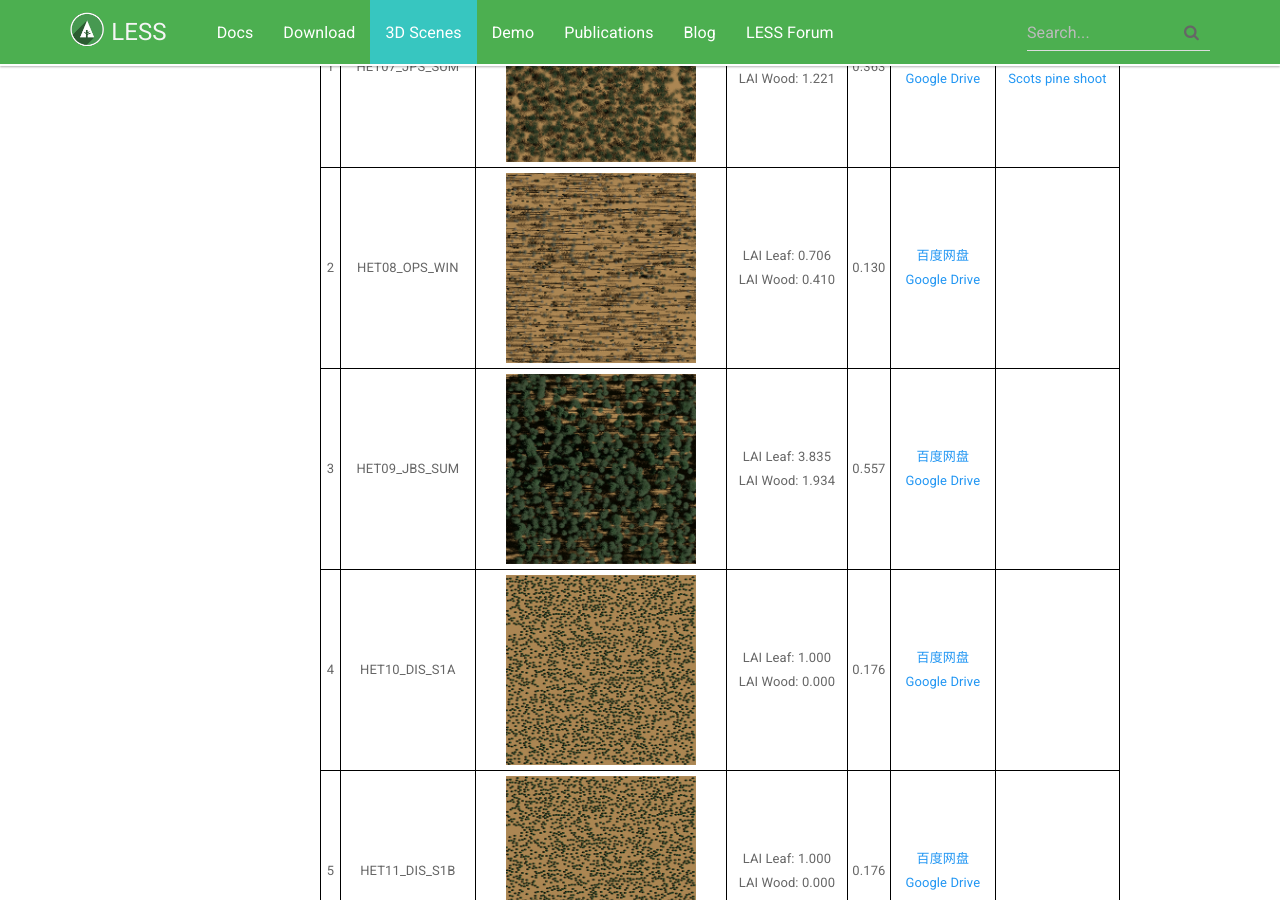
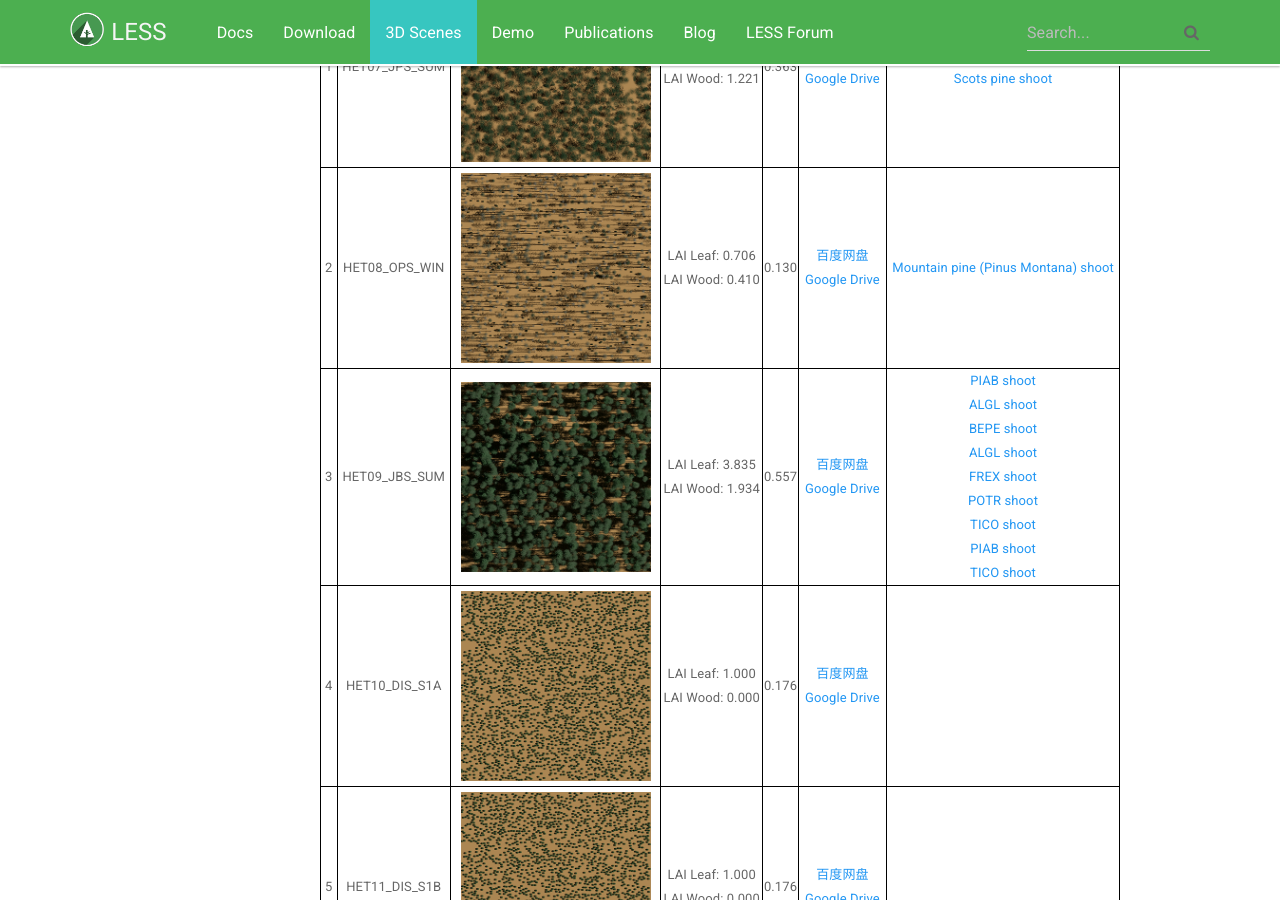
Before and after one commit to jianboqi/jianboqi.github.io, a Jekyll site: the page built from 3dscenes.md, in a window 1280 px wide and 900 px high, scrolled down 448 px. Built offline with Jekyll 4.4.1, drawn with Linux system fonts in a browser that asks for light colours; nearby versions of some CDN libraries.

Commit message:
Update 3dscenes.md

```diff
--- a/3dscenes.md
+++ b/3dscenes.md
@@ -29,8 +29,8 @@ table{
 |ID|Scene Name|Visual Image|LAI|FVC|Download link|Leaf Objects|
 |:-------------:|:-------------:|:-------------:|:-------------:|:-------------:|:-------------:|:-------------:|
 |1|HET07_JPS_SUM|<image width="200" height="200" src="http://lessrt.org/img/SCENE-FOREST-HET07_JPS_SUM.png"/>|LAI Leaf: 2.540<br/> LAI Wood: 1.221|0.363|[百度网盘](https://pan.baidu.com/s/10fH1z6HJdpjJ7wRbZBHoHg?pwd=sija)<br/>[Google Drive](https://drive.google.com/file/d/1vQ6rs2Ry59Qw23JfGlQ2esPgU6nz9Kn4/view?usp=sharing)|[Birch leaf](http://lessrt.org/Attachments/het07-bepeleaf0.obj) <br/> [Scots pine shoot](http://lessrt.org/Attachments/het07-shoot0.obj)|
-|2|HET08_OPS_WIN|<image width="200" height="200" src="http://lessrt.org/img/SCENE-FOREST-HET08_OPS_WIN.png"/>|LAI Leaf: 0.706<br/> LAI Wood: 0.410|0.130|[百度网盘](https://pan.baidu.com/s/1AKACKWy6pybF_6BRSAoHjA?pwd=ckvv)<br/>[Google Drive](https://drive.google.com/file/d/1JlF9U5DInkeICtXT0Rx6Bdcv_TZzVsf2/view?usp=sharing)|
-|3|HET09_JBS_SUM|<image width="200" height="200" src="http://lessrt.org/img/SCENE-FOREST-HET09_JBS_SUM.png"/>|LAI Leaf: 3.835<br/> LAI Wood: 1.934|0.557|[百度网盘](https://pan.baidu.com/s/1ezFyujdn1t84QxUVXm_WRg?pwd=ruj1)<br/>[Google Drive](https://drive.google.com/file/d/1uHZE7PxhXs7Zx3YERZUNYKVa4md3s2BK/view?usp=sharing)|
+|2|HET08_OPS_WIN|<image width="200" height="200" src="http://lessrt.org/img/SCENE-FOREST-HET08_OPS_WIN.png"/>|LAI Leaf: 0.706<br/> LAI Wood: 0.410|0.130|[百度网盘](https://pan.baidu.com/s/1AKACKWy6pybF_6BRSAoHjA?pwd=ckvv)<br/>[Google Drive](https://drive.google.com/file/d/1JlF9U5DInkeICtXT0Rx6Bdcv_TZzVsf2/view?usp=sharing)|[Mountain pine (Pinus Montana) shoot](http://lessrt.org/Attachments/het08-PIMOshoot0.obj)|
+|3|HET09_JBS_SUM|<image width="200" height="200" src="http://lessrt.org/img/SCENE-FOREST-HET09_JBS_SUM.png"/>|LAI Leaf: 3.835<br/> LAI Wood: 1.934|0.557|[百度网盘](https://pan.baidu.com/s/1ezFyujdn1t84QxUVXm_WRg?pwd=ruj1)<br/>[Google Drive](https://drive.google.com/file/d/1uHZE7PxhXs7Zx3YERZUNYKVa4md3s2BK/view?usp=sharing)|[PIAB shoot](http://lessrt.org/Attachments/het09-PIABshoot0.obj)<br/>[ALGL shoot](http://lessrt.org/Attachments/het09-alglleaf0.obj)<br/>[BEPE shoot](http://lessrt.org/Attachments/het09-bepeleaf0.obj)<br/>[ALGL shoot](http://lessrt.org/Attachments/het09-alglleaf0.obj)<br/>[FREX shoot](http://lessrt.org/Attachments/het09-frexleaf0.obj)<br/>[POTR shoot](http://lessrt.org/Attachments/het09-potrleaf0.obj)<br/>[TICO shoot](http://lessrt.org/Attachments/het09-ticoleaf0.obj)<br/>[PIAB shoot](http://lessrt.org/Attachments/het15-PIABshoot0.obj)<br/>[TICO shoot](http://lessrt.org/Attachments/het09-ticoleaf0.obj)<br/>|
 |4|HET10_DIS_S1A|<image width="200" height="200" src="http://lessrt.org/img/SCENE-FOREST-HET10_DIS_S1A.png"/>|LAI Leaf: 1.000<br/> LAI Wood: 0.000|0.176|[百度网盘](https://pan.baidu.com/s/1BXu7s-D12d5terJiaIzOWQ?pwd=uqvv)<br/>[Google Drive](https://drive.google.com/file/d/1B-L4lMWHVpbnjxNcoJ3lKNCpTB9Ub2SG/view?usp=sharing)|
 |5|HET11_DIS_S1B|<image width="200" height="200" src="http://lessrt.org/img/SCENE-FOREST-HET11_DIS_S1B.png"/>|LAI Leaf: 1.000<br/> LAI Wood: 0.000|0.176|[百度网盘](https://pan.baidu.com/s/17rGCL4pCWsvKlVQvYzFVIA?pwd=axxu)<br/>[Google Drive](https://drive.google.com/file/d/123OmVnwXZEH3vs8yWKUjAwXW3shJzFC7/view?usp=sharing)|
 |6|HET12_DIS_S1C|<image width="200" height="200" src="http://lessrt.org/img/SCENE-FOREST-HET12_DIS_S1C.png"/>|LAI Leaf: 1.000<br/> LAI Wood: 0.000|0.176|[百度网盘](https://pan.baidu.com/s/1WXlyAg7pGWvX6PIjMu2ulA?pwd=95pi)<br/>[Google Drive](https://drive.google.com/file/d/1f7KPn4GS6X_CIT8EFQN2mjDicj3EXcbK/view?usp=sharing)|
```
